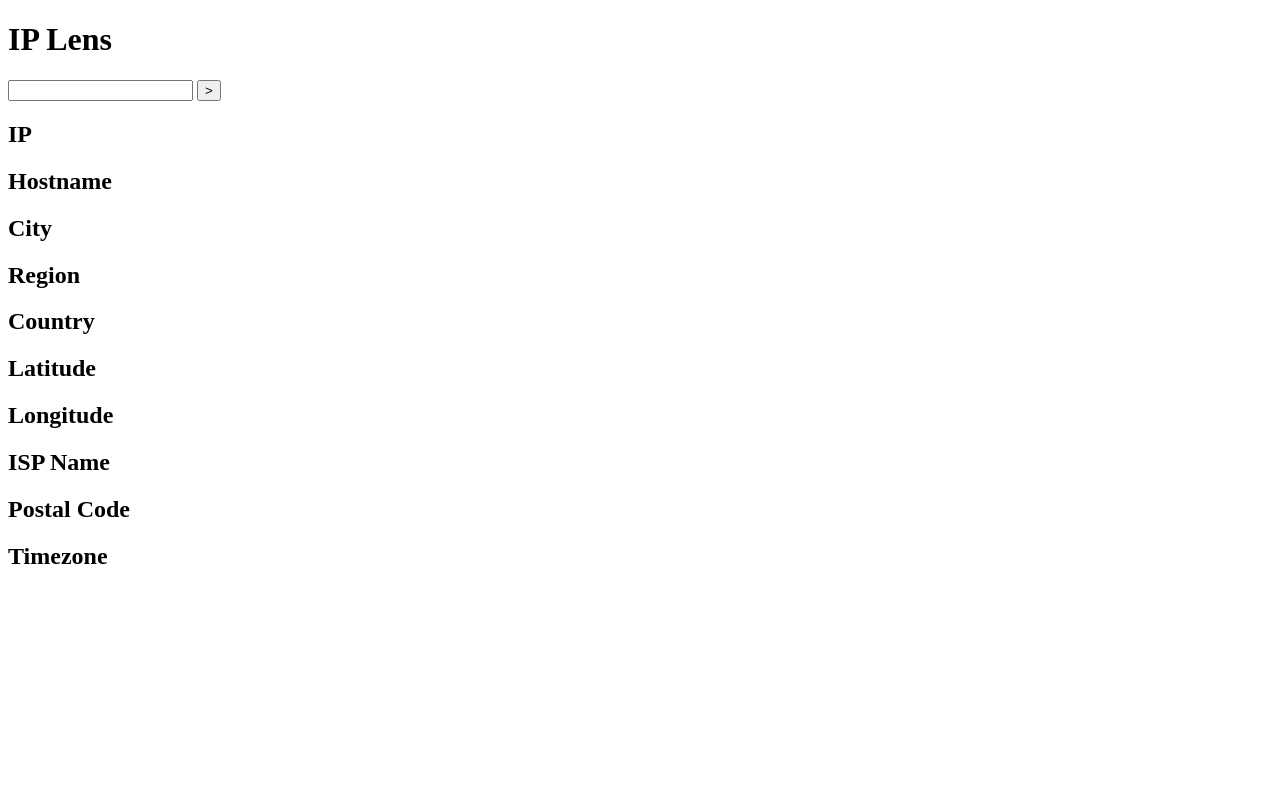
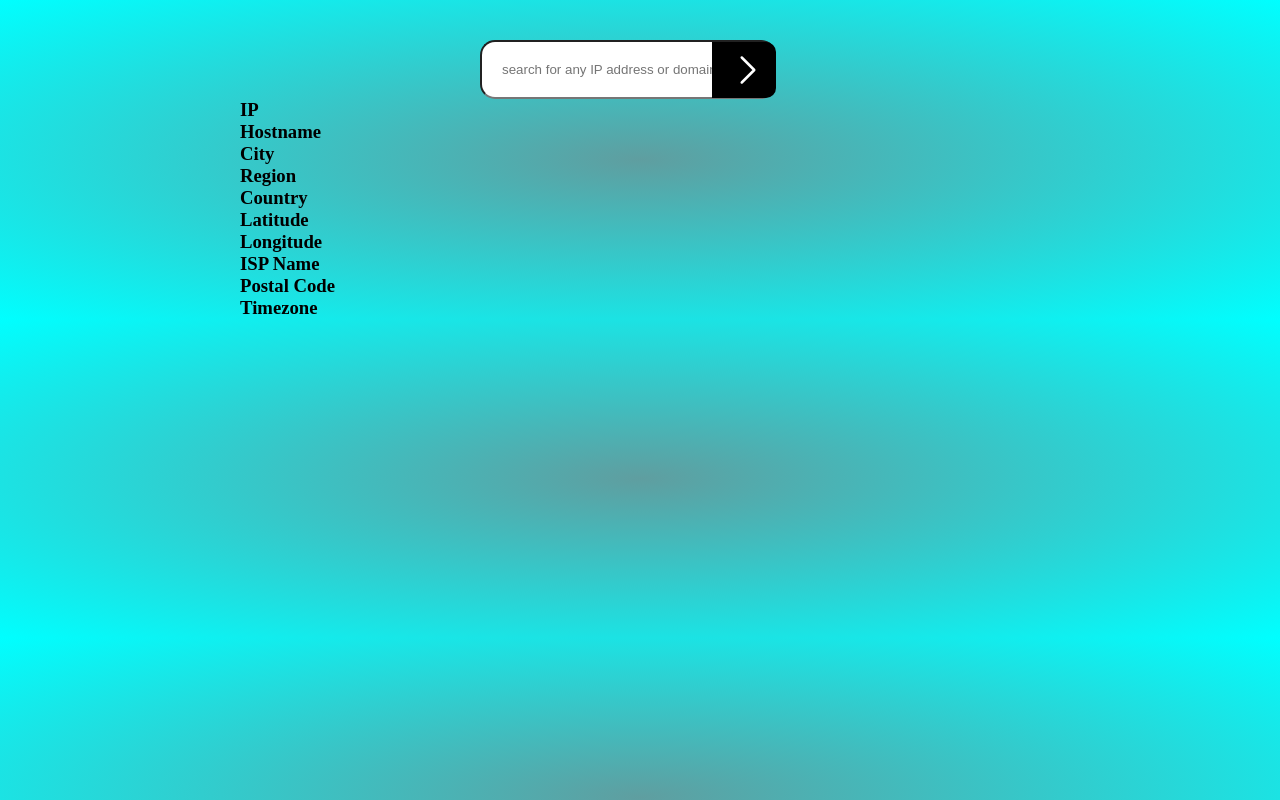
Before and after one commit to U22099/Ip-lens, a website built with Vite: page index.html in a window 1280 px wide. Built offline with nearby package versions, Linux system fonts and the light colour scheme.

Commit message:
First Commit: added styles to the html  but not complete yet

```diff
--- a/index.html
+++ b/index.html
@@ -1,21 +1,22 @@
-<!doctype html>
+<!DOCTYPE html>
 <html lang="en">
-  <head>
-    <meta charset="UTF-8" />
-    <link rel="icon" type="image/jpeg" href="logo.jpg" />
-    <meta name="viewport" content="width=device-width, initial-scale=1.0" />
-    <title>Ip Lens</title>
-  </head>
-  <body>
-    <!--MJ start your coding here-->
-    <header>
-     <h1 class="header">IP Lens</h1>
-    </header>
-    <main>
-      <section>
-        <input type="text" class="input" />
-        <button>&gt;</button>
-      </section>
+<head>
+    <meta charset="UTF-8">
+    <meta name="viewport" content="width=device-width, initial-scale=1.0">
+    <meta name="tracker" content="Demo Project For IP Tracker">
+    <link rel="stylesheet" href="styles.css">
+    <title>IP Lens</title>
+</head>
+<body>
+    <section class="section">
+        <input type="text" class="input" placeholder="search for any IP address or domain" />
+    <div class="icon">
+    <div class="svg">
+        <svg xmlns="http://www.w3.org/2000/svg" fill="none" viewBox="0 0 24 24" stroke-width="1.5" stroke="currentColor" class="size-6">
+            <path stroke-linecap="round" stroke-linejoin="round" d="m8.25 4.5 7.5 7.5-7.5 7.5" />
+          </svg>
+          </div>
+    </div>
       <section>
           <h1>IP</h1>
           <p></p>
@@ -39,6 +40,8 @@
           <p></p>
       </section>
     </main>
-    <script type="module" src="/main.js" defer></script>
-  </body>
+    <!-- <script type="module" src="/main.js" defer></script> -->
+    </body>
+    </html>
+</body>
 </html>
--- a/style.css
+++ b/style.css
@@ -1 +1,37 @@
-/*Marcel start coding here*/
+*{
+    margin: 0;
+    padding: 0;
+    box-sizing: border-box;
+}
+body{
+    margin: auto;
+    padding: auto;
+    width: 800px;
+    background-image: radial-gradient(cadetblue,cyan);
+}
+.input{
+   margin-top: 3em;
+   margin-left: 30%;
+   padding: 1.5em;
+   border-radius: 15px;
+   width: 37%;
+   position: relative;
+}
+ .icon{
+    width: 4rem;
+    height: 3.5rem;
+    position: absolute;
+    top: 0;
+    margin-left: 29.5em;
+    margin-top: 2.6rem;
+    background-color: black;
+    border-top-right-radius: 10px;
+    border-bottom-right-radius: 10px;
+    box-shadow: -10px 0 -15px -5px #fff;
+ }
+ .svg{
+   color: white;
+   width: 2.5rem;
+   margin-left: 1rem;
+   margin-top: 0.5rem;
+ }
```
